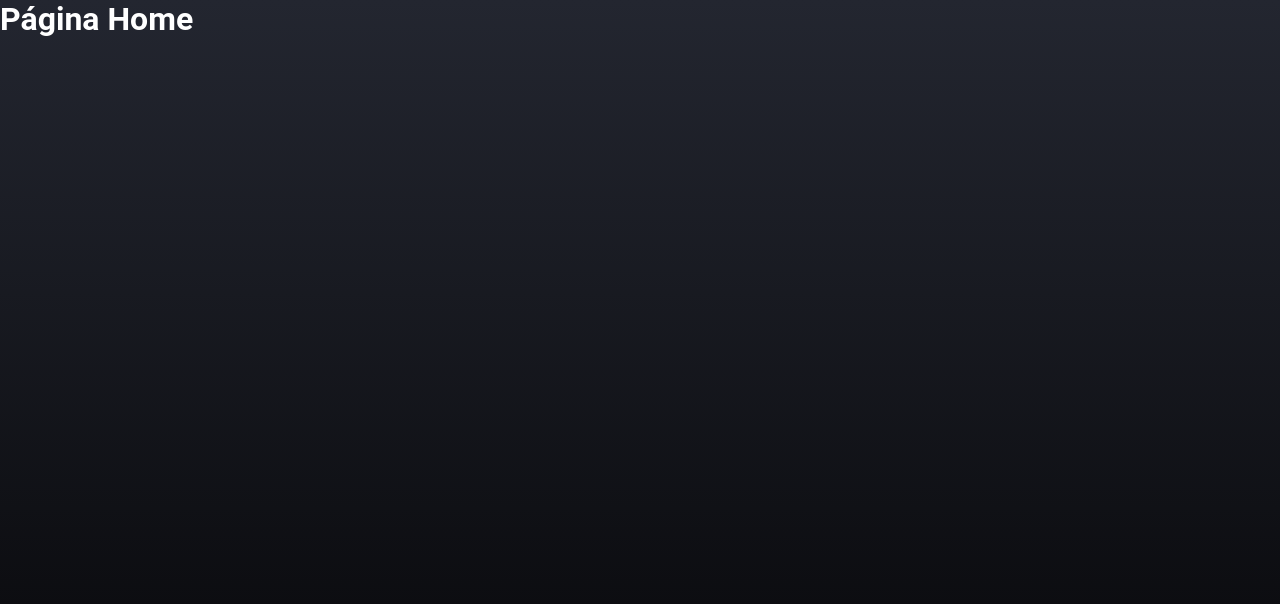
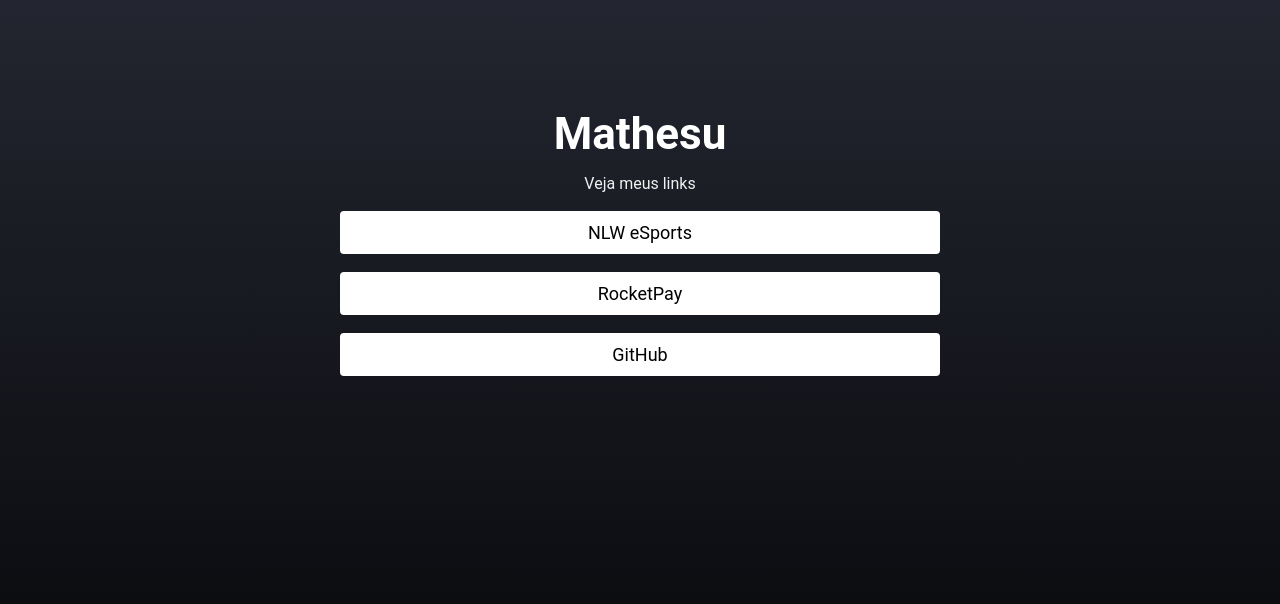
Before and after one commit to mathesukkj/semana-reactjs-devlinks, a React (Vite) app: page / in a window 1280 px wide. Shown: the top 604 px of the page. Built offline with nearby package versions, Linux system fonts and the light colour scheme.

Commit message:
Added Home page

```diff
--- /dev/null
+++ b/src/pages/Home/home.css
@@ -0,0 +1,49 @@
+.container {
+    display: flex;
+    flex-direction: column;
+    width: 100%;
+    padding: 14px 0;
+    align-items: center;
+    justify-content: center;
+}
+
+.container h1 {
+    margin-bottom: 14px;
+    color: #fff;
+    font-size: 44px;
+    padding-top: 94px;
+}
+
+.container span {
+    color: #f1f1f1;
+    margin-bottom: 18px;
+}
+
+.links {
+    display: flex;
+    max-width: 600px;
+    width: 80%;
+    text-align: center;
+    flex-direction: column;
+}
+
+.link-area {
+    background-color: #fff;
+    width: 100%;
+    margin-bottom: 18px;
+    padding: 8px 0;
+    user-select: none;
+    border-radius: 4px;
+}
+
+.link-text {
+    font-size: 18px;
+    line-height: 1.5;
+    color: #000;
+    transition: 0.5s;
+}
+
+.link-area:hover {
+    transform: scale(1.03);
+    transition: 0.5s;
+}
--- a/src/pages/Home/index.jsx
+++ b/src/pages/Home/index.jsx
@@ -1,7 +1,30 @@
+import "./home.css";
+
 export default function Home() {
     return (
-        <div>
-            <h1>Página Home</h1>
+        <div className="container">
+            <h1>Mathesu</h1>
+            <span>Veja meus links</span>
+
+            <main className="links">
+                <section className="link-area">
+                    <a href="#">
+                        <p className="link-text">NLW eSports</p>
+                    </a>
+                </section>
+
+                <section className="link-area">
+                    <a href="#">
+                        <p className="link-text">RocketPay</p>
+                    </a>
+                </section>
+
+                <section className="link-area">
+                    <a href="#">
+                        <p className="link-text">GitHub</p>
+                    </a>
+                </section>
+            </main>
         </div>
     );
 }
```
